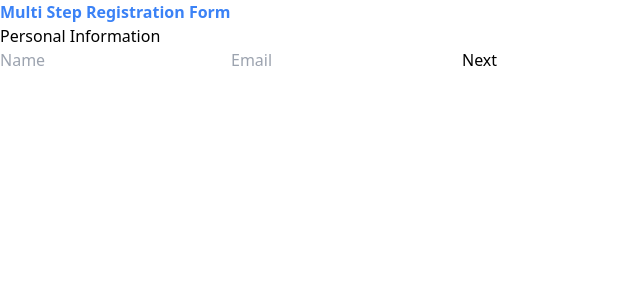
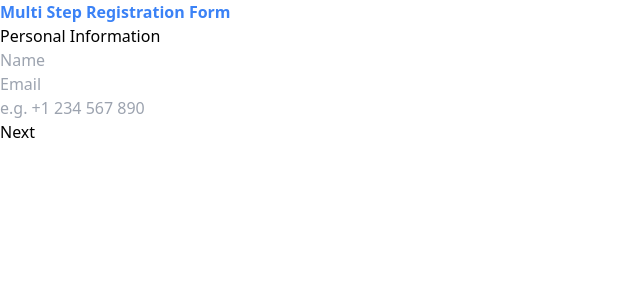
Before and after one commit to JimeBlue/multi-step-registration-form, a Nuxt app: page / in a window 1280 px wide. Shown: the top 300 px of the page, without its empty margins (0-640 px from the left). Built offline with nearby package versions, Linux system fonts and the light colour scheme.

Commit message:
Add text inputs with reusable compnent

```diff
--- a/components/form.vue
+++ b/components/form.vue
@@ -2,8 +2,12 @@
   <section>
     <div v-if="step === 1">
       <h2>Personal Information</h2>
-      <input v-model="form.name" placeholder="Name" />
-      <input v-model="form.email" placeholder="Email" />
+      <FormTextInput v-model="form.name" placeholder="Name" />
+      <FormTextInput v-model="form.email" placeholder="Email" />
+      <FormTextInput
+        v-model="form.phone_number"
+        placeholder="e.g. +1 234 567 890"
+      />
       <button @click="nextStep">Next</button>
     </div>
     <div v-if="step === 2">
@@ -37,7 +41,7 @@ export default {
       form: {
         name: "",
         email: "",
-        // Add other form fields here
+        phone_number: "",
       },
     };
   },
--- /dev/null
+++ b/components/form/TextInput.vue
@@ -0,0 +1,30 @@
+<template>
+  <div>
+    <input
+      type="text"
+      :placeholder="placeholder"
+      :value="value"
+      @input="updateValue"
+    />
+  </div>
+</template>
+
+<script>
+export default {
+  props: {
+    value: {
+      type: String,
+      default: "",
+    },
+    placeholder: {
+      type: String,
+      default: "",
+    },
+  },
+  methods: {
+    updateValue(event) {
+      this.$emit("input", event.target.value);
+    },
+  },
+};
+</script>
```
